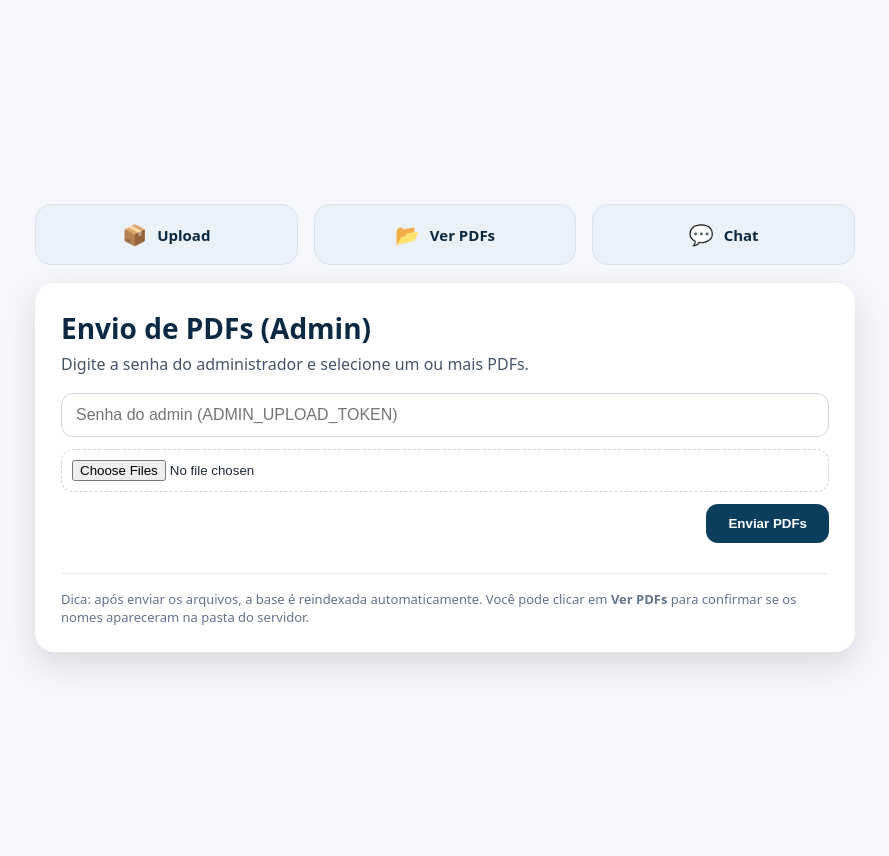
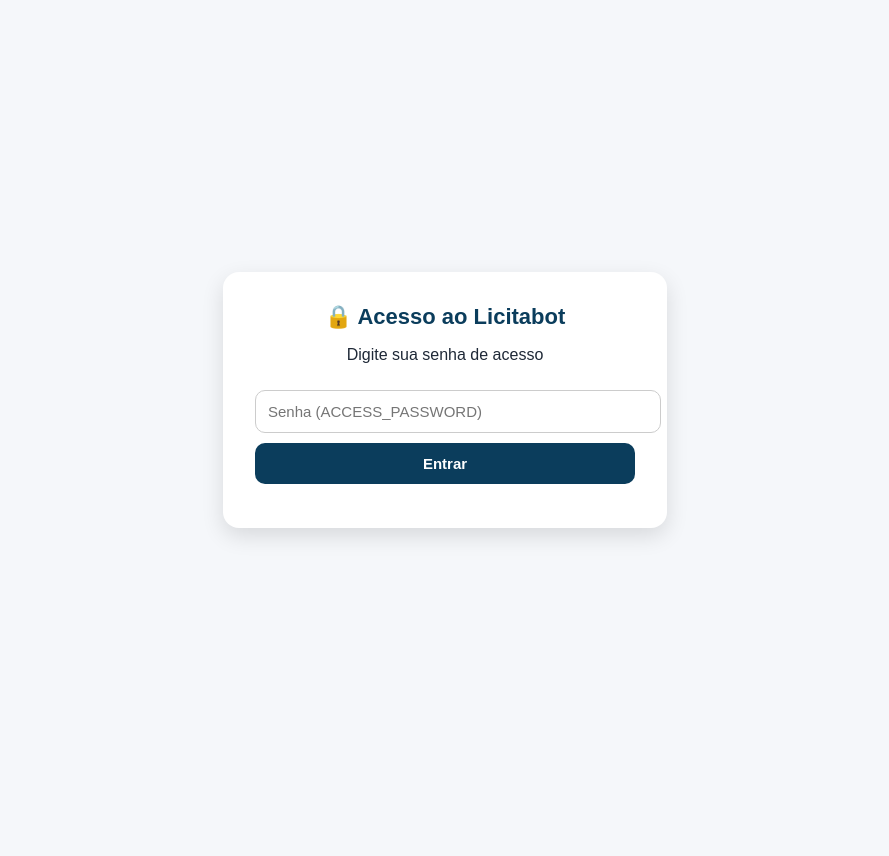
Before and after one commit to claudiorrlima1-1961/licitabot-cloud, a FastAPI app: page / in a window 1280 px wide. Shown: the whole page, without its empty margins (195-1084 px from the left). After the commit the page ends 538 px from the top, so only its background shows below. Run offline with FastAPI, Linux system fonts and the light colour scheme.

Commit message:
Update login.html

```diff
--- a/templates/login.html
+++ b/templates/login.html
@@ -3,205 +3,88 @@
 <head>
   <meta charset="utf-8"/>
   <meta name="viewport" content="width=device-width, initial-scale=1"/>
-  <title>Envio de PDFs — Licitabot (Admin)</title>
+  <title>Licitabot — Login</title>
   <style>
-    :root{
-      --bg:#f5f7fa; --card:#ffffff; --ink:#0b2942; --muted:#475569;
-      --btn:#0b3d5c; --ok:#166534; --err:#991b1b; --chip:#eef2f7;
-      --shadow:0 12px 32px rgba(0,0,0,.12);
+    body {
+      font-family: Arial, Helvetica, sans-serif;
+      background: #f5f7fa;
+      color: #1f2937;
+      display: flex;
+      align-items: center;
+      justify-content: center;
+      height: 100vh;
+      margin: 0;
     }
-    html,body{height:100%;margin:0}
-    body{
-      font-family: system-ui, -apple-system, Segoe UI, Roboto, Helvetica, Arial, sans-serif;
-      background: var(--bg); color:#1f2937; display:flex; align-items:center;
-      justify-content:center; padding:28px;
+    .card {
+      background: #fff;
+      border-radius: 16px;
+      box-shadow: 0 8px 22px rgba(0,0,0,0.12);
+      padding: 32px;
+      text-align: center;
+      width: 100%;
+      max-width: 380px;
     }
-    .wrap{width:100%; max-width:820px;}
-    .toolbar{display:grid; grid-template-columns:repeat(3,1fr); gap:16px; margin-bottom:18px}
-    .tool{
-      background:#eaf1f7; border:1px solid #d7e2ee; color:#0b2942;
-      border-radius:16px; padding:16px; display:flex; align-items:center; gap:10px;
-      font-weight:700; cursor:pointer; user-select:none; transition:transform .05s ease-in;
-      justify-content:center;
+    h1 {
+      margin: 0 0 12px;
+      color: #0b3d5c;
+      font-size: 22px;
     }
-    .tool:hover{transform:translateY(-1px)}
-    .tool span{font-size:15px}
-    .card{
-      background:var(--card); border-radius:20px; box-shadow:var(--shadow);
-      padding:26px;
+    input {
+      width: 100%;
+      padding: 12px;
+      border: 1px solid #ccc;
+      border-radius: 10px;
+      margin: 10px 0;
+      font-size: 15px;
     }
-    h1{margin:0 0 6px; color:var(--ink); font-size:28px}
-    .sub{margin:0 0 18px; color:var(--muted)}
-    .row{display:flex; gap:12px; margin-bottom:12px}
-    input[type=password], input[type=text]{
-      flex:1; padding:12px 14px; border:1px solid #cbd5e1; border-radius:12px; font-size:16px;
+    button {
+      width: 100%;
+      background: #0b3d5c;
+      color: #fff;
+      border: none;
+      padding: 12px;
+      border-radius: 10px;
+      font-weight: bold;
+      cursor: pointer;
+      font-size: 15px;
     }
-    input[type=file]{flex:1; padding:10px; border:1px dashed #cbd5e1; border-radius:12px; background:#fff}
-    button.primary{
-      background:var(--btn); color:#fff; border:none; padding:12px 22px; border-radius:12px;
-      font-weight:800; cursor:pointer;
-    }
-    .status{margin-top:14px; font-size:14px; max-height:280px; overflow:auto}
-    .ok{color:var(--ok)} .err{color:var(--err)}
-    .chip{display:inline-block; background:var(--chip); border:1px solid #dbe3ee; padding:4px 8px;
-      border-radius:999px; margin:4px 6px 0 0; font-size:12px}
-    .divider{height:1px; background:#e6eef6; margin:16px 0}
-    .muted{color:#64748b; font-size:13px; margin-top:8px}
-    .hidden{display:none}
+    button:hover { filter: brightness(1.08); }
+    #msg { margin-top: 12px; font-weight: 600; }
+    .ok { color: #166534; }
+    .err { color: #991b1b; }
   </style>
 </head>
 <body>
-  <div class="wrap">
-    <!-- Barra de atalhos -->
-    <div class="toolbar">
-      <div class="tool" id="btnUpload">
-        <div style="font-size:20px">📦</div> <span>Upload</span>
-      </div>
-      <div class="tool" id="btnListar">
-        <div style="font-size:20px">📂</div> <span>Ver PDFs</span>
-      </div>
-      <div class="tool" id="btnChat">
-        <div style="font-size:20px">💬</div> <span>Chat</span>
-      </div>
-    </div>
-
-    <!-- Cartão principal -->
-    <div class="card" id="cardUpload">
-      <h1>Envio de PDFs (Admin)</h1>
-      <p class="sub">Digite a senha do administrador e selecione um ou mais PDFs.</p>
-
-      <div class="row">
-        <input id="senha" type="password" placeholder="Senha do admin (ADMIN_UPLOAD_TOKEN)"/>
-      </div>
-
-      <div class="row">
-        <input id="arquivos" type="file" accept="application/pdf" multiple/>
-      </div>
-
-      <div class="row" style="justify-content:flex-end">
-        <button class="primary" id="btnEnviar">Enviar PDFs</button>
-      </div>
-
-      <div class="status" id="status"></div>
-
-      <div class="divider"></div>
-      <div class="muted">
-        Dica: após enviar os arquivos, a base é reindexada automaticamente.
-        Você pode clicar em <b>Ver PDFs</b> para confirmar se os nomes apareceram na pasta do servidor.
-      </div>
-    </div>
-
-    <!-- Cartão de lista -->
-    <div class="card hidden" id="cardLista">
-      <h1>Arquivos no servidor</h1>
-      <p class="sub">Lista lida do diretório de uploads (persistente no Render).</p>
-      <div id="lista"></div>
-      <div class="row" style="justify-content:flex-end; margin-top:10px">
-        <button class="primary" id="btnVoltar">Voltar</button>
-      </div>
-    </div>
+  <div class="card">
+    <h1>🔒 Acesso ao Licitabot</h1>
+    <p>Digite sua senha de acesso</p>
+    <input id="senha" type="password" placeholder="Senha (ACCESS_PASSWORD)"/>
+    <button onclick="entrar()">Entrar</button>
+    <div id="msg"></div>
   </div>
 
   <script>
-    const el = (id) => document.getElementById(id);
-
-    // Alterna cartões mantendo seu layout atual
-    function showCard(which){
-      el('cardUpload').classList.add('hidden');
-      el('cardLista').classList.add('hidden');
-      el(which).classList.remove('hidden');
-    }
-
-    // Navegação
-    el('btnUpload').onclick = ()=> showCard('cardUpload');
-    el('btnListar').onclick = listarPDFs;
-    el('btnChat').onclick = ()=> window.location.href = '/chat';
-    el('btnVoltar').onclick = ()=> showCard('cardUpload');
-
-    // Upload + reindexação
-    el('btnEnviar').onclick = async () => {
-      const senha = el('senha').value.trim();
-      const arquivos = el('arquivos').files;
-      const out = el('status');
-      out.innerHTML = '';
-
-      if(!senha){ out.innerHTML = '<p class="err">Informe a senha do admin.</p>'; return; }
-      if(!arquivos.length){ out.innerHTML = '<p class="err">Selecione ao menos 1 PDF.</p>'; return; }
-
-      let enviados = 0;
-      for (let i=0; i<arquivos.length; i++){
-        const fd = new FormData();
-        fd.append('file', arquivos[i]);
-
-        try{
-          const r = await fetch('/upload_pdf', {
-            method:'POST',
-            headers:{ 'X-Admin-Token': senha },
-            body: fd
-          });
-
-          if(r.ok){
-            const j = await r.json();
-            out.innerHTML += `<div class="ok">✅ ${j.filename} salvo.</div>`;
-            enviados++;
-          }else{
-            const t = await r.text();
-            out.innerHTML += `<div class="err">❌ ${arquivos[i].name}: ${t}</div>`;
-          }
-        }catch(e){
-          out.innerHTML += `<div class="err">❌ ${arquivos[i].name}: ${e.message}</div>`;
-        }
-      }
-
-      // Reindexar se houve ao menos 1 sucesso
-      if(enviados > 0){
-        out.innerHTML += `<div class="chip">⌛ Reindexando base…</div>`;
-        try{
-          const re = await fetch('/reindex', { method:'POST', headers:{ 'X-Admin-Token': senha } });
-          const jr = await re.json();
-          if(re.ok && jr.ok){
-            out.innerHTML += `<div class="ok">📚 Indexados: ${jr.indexed}</div>`;
-            if (jr.files) out.innerHTML += `<div>${jr.files.map(f => `<span class="chip">${f}</span>`).join('')}</div>`;
-          }else{
-            out.innerHTML += `<div class="err">⚠️ Falha na indexação: ${jr.error || JSON.stringify(jr)}</div>`;
-          }
-        }catch(e){
-          out.innerHTML += `<div class="err">⚠️ Erro ao reindexar: ${e.message}</div>`;
-        }
-      }
-    };
-
-    // Ver PDFs no servidor (sem trocar backend)
-    async function listarPDFs(){
-      const senha = el('senha').value.trim();
-      const box = el('lista');
-      box.innerHTML = '';
-
-      if(!senha){
-        box.innerHTML = '<p class="err">Digite a senha no cartão de Upload e clique novamente em “Ver PDFs”.</p>';
-        showCard('cardLista');
-        return;
-      }
+    async function entrar(){
+      const senha = document.getElementById('senha').value.trim();
+      const msg = document.getElementById('msg');
+      msg.innerHTML = '';
+      if(!senha){ msg.innerHTML='<p class="err">Informe a senha.</p>'; return; }
 
       try{
-        const r = await fetch('/admin_diag', { headers:{ 'X-Admin-Token': senha } });
-        const j = await r.json();
-        if(!r.ok){ box.innerHTML = `<div class="err">${JSON.stringify(j)}</div>`; showCard('cardLista'); return; }
-
-        let html = '';
-        if(!j.UPLOAD_DIR_exists){
-          html += `<div class="err">Pasta não encontrada: ${j.UPLOAD_DIR}</div>`;
-        }else if(!j.UPLOAD_files || j.UPLOAD_files.length === 0){
-          html += `<div class="muted">Nenhum PDF enviado ainda.</div>`;
-        }else{
-          html += `<div class="muted">Diretório: <code>${j.UPLOAD_DIR}</code></div>`;
-          html += `<div style="margin-top:8px">${j.UPLOAD_files.map(f => `<span class="chip">${f}</span>`).join('')}</div>`;
+        const resp = await fetch('/login', {
+          method: 'POST',
+          headers: {'Content-Type': 'application/json'},
+          body: JSON.stringify({password: senha})
+        });
+        const data = await resp.json();
+        if(data.ok){
+          msg.innerHTML = '<p class="ok">✅ Acesso liberado...</p>';
+          setTimeout(()=>{ window.location.href='/chat'; }, 800);
+        } else {
+          msg.innerHTML = '<p class="err">❌ '+(data.error || 'Senha incorreta.')+'</p>';
         }
-        box.innerHTML = html;
-        showCard('cardLista');
       }catch(e){
-        box.innerHTML = `<div class="err">${e.message}</div>`;
-        showCard('cardLista');
+        msg.innerHTML = '<p class="err">Erro de conexão.</p>';
       }
     }
   </script>
```
